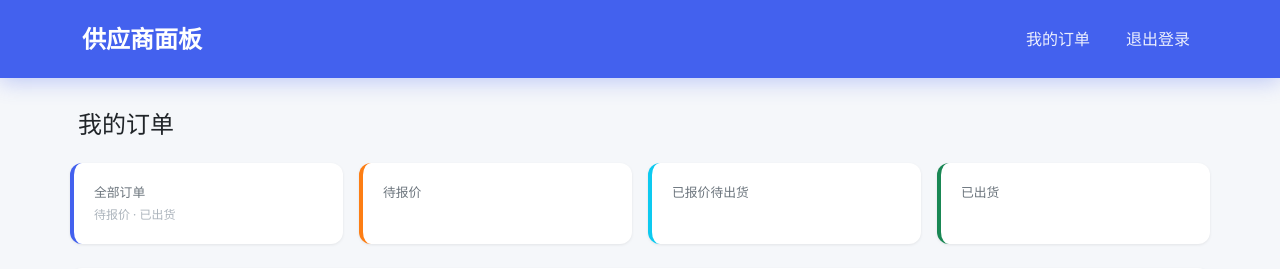
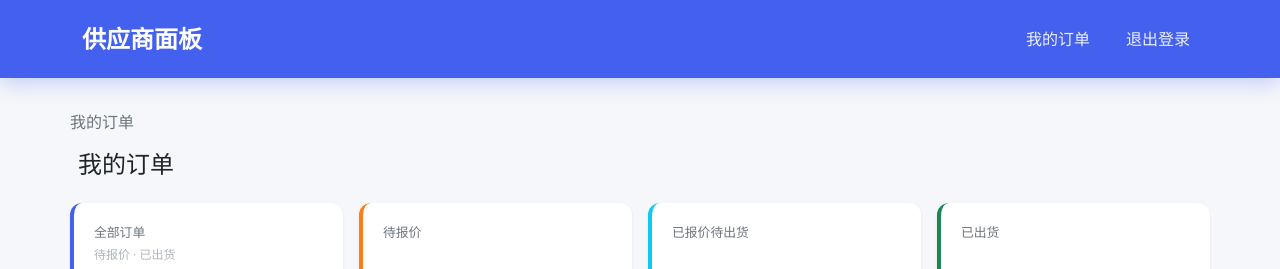
Before and after one commit to Lumin2002/cloth-system, a Django app: template order/templates/order/supplier_dashboard.html in a window 1280 px wide. Shown: the top 269 px of the page. Run offline with Django 5.2, Linux system fonts and the light colour scheme; the template is opened without the code that fills it, so the values that code supplies are empty; some libraries are stand-ins or nearby versions.

Commit message:
同步供应商界面：修复 dashboard 面包屑和分页布局，统一与基础模板风格

```diff
--- a/order/templates/order/supplier_dashboard.html
+++ b/order/templates/order/supplier_dashboard.html
@@ -1,27 +1,12 @@
 {% extends "order/supplier_base.html" %}
-{% block title %}我的订单 - 供应商面板{% if page_obj and page_obj.paginator.count > 0 %}
-    {% include 'order/_pagination.html' with page_obj=page_obj %}
-    {% endif %}
+{% block title %}我的订单 - 供应商面板{% endblock %}
+{% block content %}
+<nav aria-label="breadcrumb" class="mb-3">
+    <ol class="breadcrumb mb-0">
+        <li class="breadcrumb-item active" aria-current="page">我的订单</li>
+    </ol>
+</nav>
 
-<script>
-document.addEventListener("click", function(e) {
-    var row = e.target.closest(".order-row");
-    if (!row) return;
-    var target = document.querySelector(row.dataset.target);
-    if (!target) return;
-    var icon = row.querySelector(".bi-chevron-down, .bi-chevron-up");
-    if (target.style.display === "none") {
-        target.style.display = "";
-        if (icon) { icon.className = icon.className.replace("bi-chevron-down", "bi-chevron-up"); }
-    } else {
-        target.style.display = "none";
-        if (icon) { icon.className = icon.className.replace("bi-chevron-up", "bi-chevron-down"); }
-    }
-});
-</script>
-
-{% endblock %}
-{% block content %}
 <div class="d-flex justify-content-between align-items-center mb-4">
     <h4 class="mb-0"><i class="bi bi-clipboard-check me-2"></i>我的订单</h4>
 </div>
@@ -179,8 +164,12 @@ document.addEventListener("click", function(e) {
     </div>
 </div>
 {% if page_obj and page_obj.paginator.count > 0 %}
-    {% include 'order/_pagination.html' with page_obj=page_obj %}
-    {% endif %}
+<div class="card card-flat mt-3 mb-3">
+    <div class="card-body py-2">
+        {% include 'order/_pagination.html' with page_obj=page_obj %}
+    </div>
+</div>
+{% endif %}
 
 <script>
 document.addEventListener("click", function(e) {
@@ -198,5 +187,4 @@ document.addEventListener("click", function(e) {
     }
 });
 </script>
-
 {% endblock %}
```
